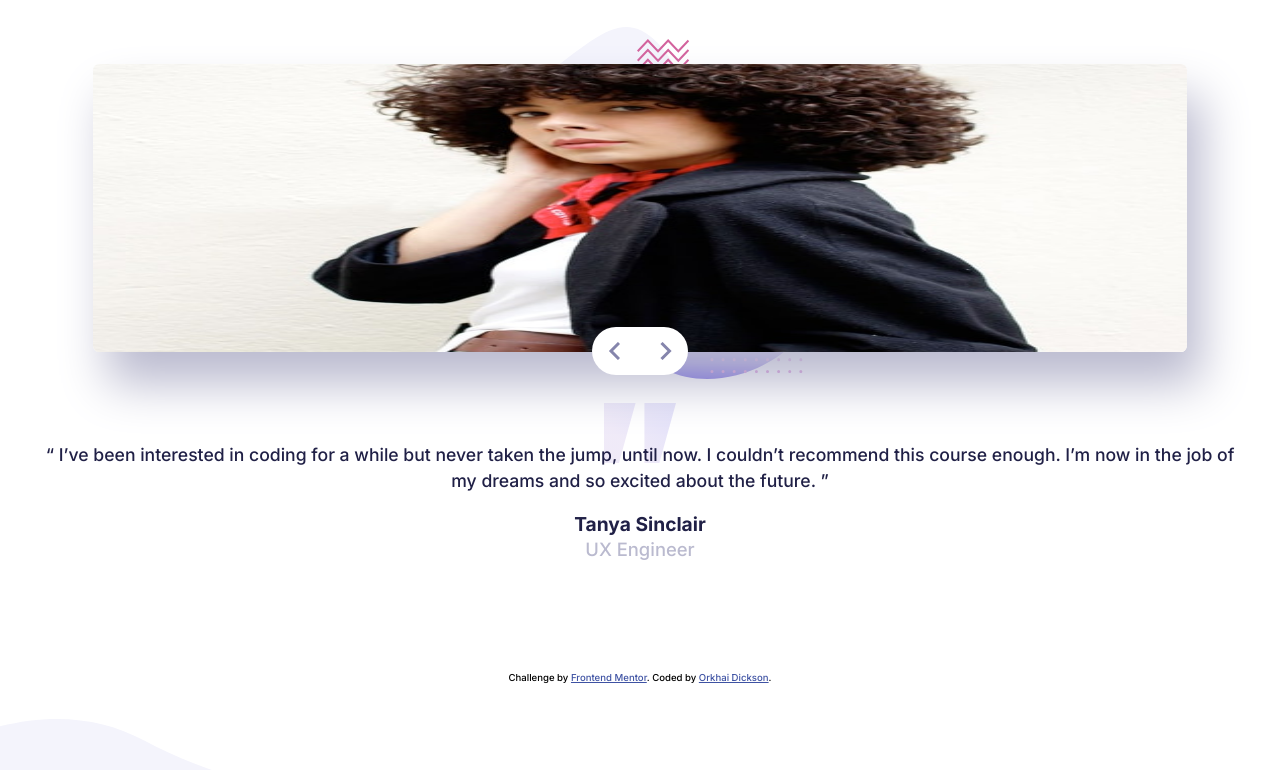
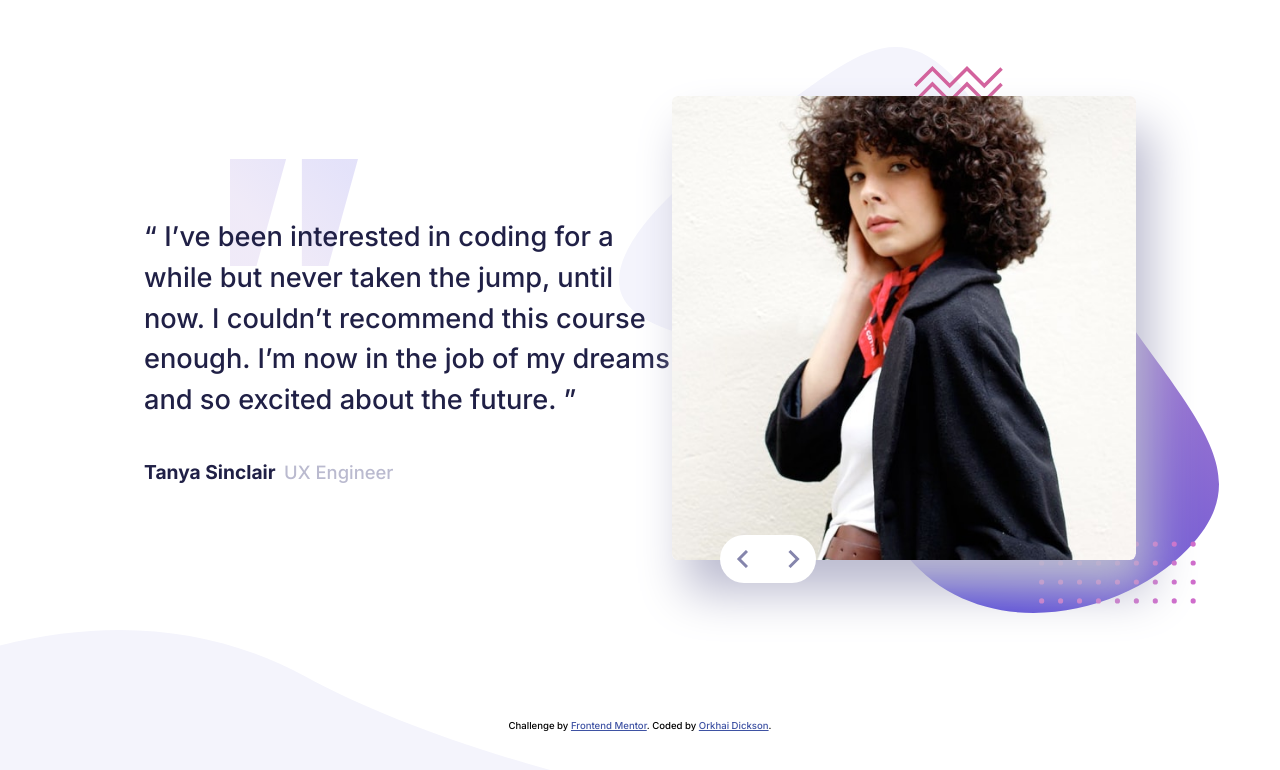
Before and after one commit to orkhai/coding-bootcamp-testimonials-slider, a plain HTML site: page index.html in a window 1280 px wide. Drawn offline with Linux system fonts and the light colour scheme.

Commit message:
Completed desktop site

```diff
--- a/index.html
+++ b/index.html
@@ -13,13 +13,16 @@
 
 <body>
   <main>
+    <div class="profile-slider">
       <div class="profile-picture"></div>
 
       <div class="slider">
         <button class="prev"></button>
         <button class="next"></button>
       </div>
+    </div>
 
+    <div class="testimonials">
       <div class="testimonial-one">
         <p>“ I’ve been interested in coding for a while but never taken the jump, until now.
           I couldn’t recommend this course enough. I’m now in the job of my dreams and so
@@ -35,6 +38,7 @@
         <h1>John Tarkpor</h1>
         <h2>Junior Front-end Developer</h2>
       </div>
+    </div>
   </main>
 
   <footer>
--- a/style.css
+++ b/style.css
@@ -51,6 +51,11 @@ body {
 .next {
   border: none;
   background: url(images/icon-next.svg) no-repeat center;
+}
+
+.prev:hover,
+.next:hover {
+  cursor: pointer;
 }
 
 p {
@@ -116,3 +121,71 @@ h2 {
     font-size: 0.55rem;
   }
 }
+
+@media (min-width: 500px) {
+  body {
+    padding: 4rem 4rem 1rem;
+  }
+}
+
+@media (min-width: 680px) {
+  body {
+    padding: 4rem 7rem 1rem;
+  }
+
+  .profile-picture {
+    height: 23rem;
+  }
+}
+
+@media (min-width: 800px) {
+  body {
+    padding: 4rem 9rem 1rem;
+  }
+
+  .profile-picture {
+    height: 25rem;
+  }
+}
+
+@media (min-width: 1000px) {
+  body {
+    padding: 6rem 9rem 1rem;
+    background-image: url(images/pattern-bg.svg), url(images/pattern-quotes.svg),
+      url(images/pattern-curve.svg);
+    background-position: 91% 20%, 20% 23%, left bottom;
+    background-size: 37.5rem, 8rem, 42rem;
+  }
+
+  main {
+    display: flex;
+    align-items: center;
+    flex-direction: row-reverse;
+    text-align: left;
+  }
+
+  p {
+    margin-top: 0;
+    font-size: 1.2rem;
+  }
+
+  .testimonials h1,
+  h2 {
+    display: inline;
+  }
+
+  .profile-picture {
+    height: 29rem;
+    width: 29rem;
+  }
+
+  .slider {
+    right: 8.5rem;
+  }
+}
+
+@media (min-width: 1200px) {
+  p {
+    font-size: 1.7rem;
+  }
+}
```
Lines whose indentation alone changed are shown as unchanged.
